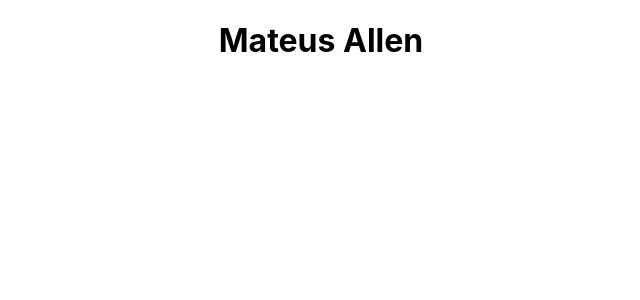
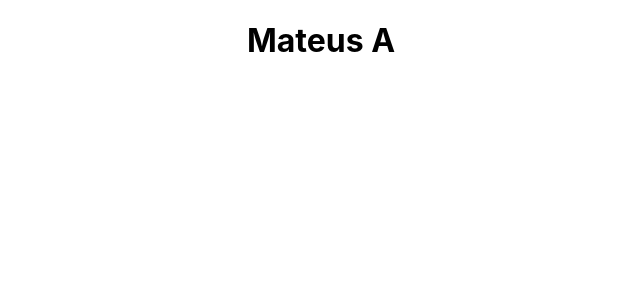
Before and after one commit to allenoliveira/app-new, a React (Create React App) app: page / in a window 1280 px wide. Shown: the top 300 px of the page, without its empty margins (319-959 px from the left). Built offline with nearby package versions, Linux system fonts and the light colour scheme.

Commit message:
modified:   src/App.js

```diff
--- a/src/App.js
+++ b/src/App.js
@@ -1,10 +1,9 @@
-import logo from './logo.svg';
 import './App.css';
 
 function App() {
   return (
     <div className="App">
-      <h1>Mateus Allen</h1>
+      <h1>Mateus A</h1>
     </div>
   );
 }
```
